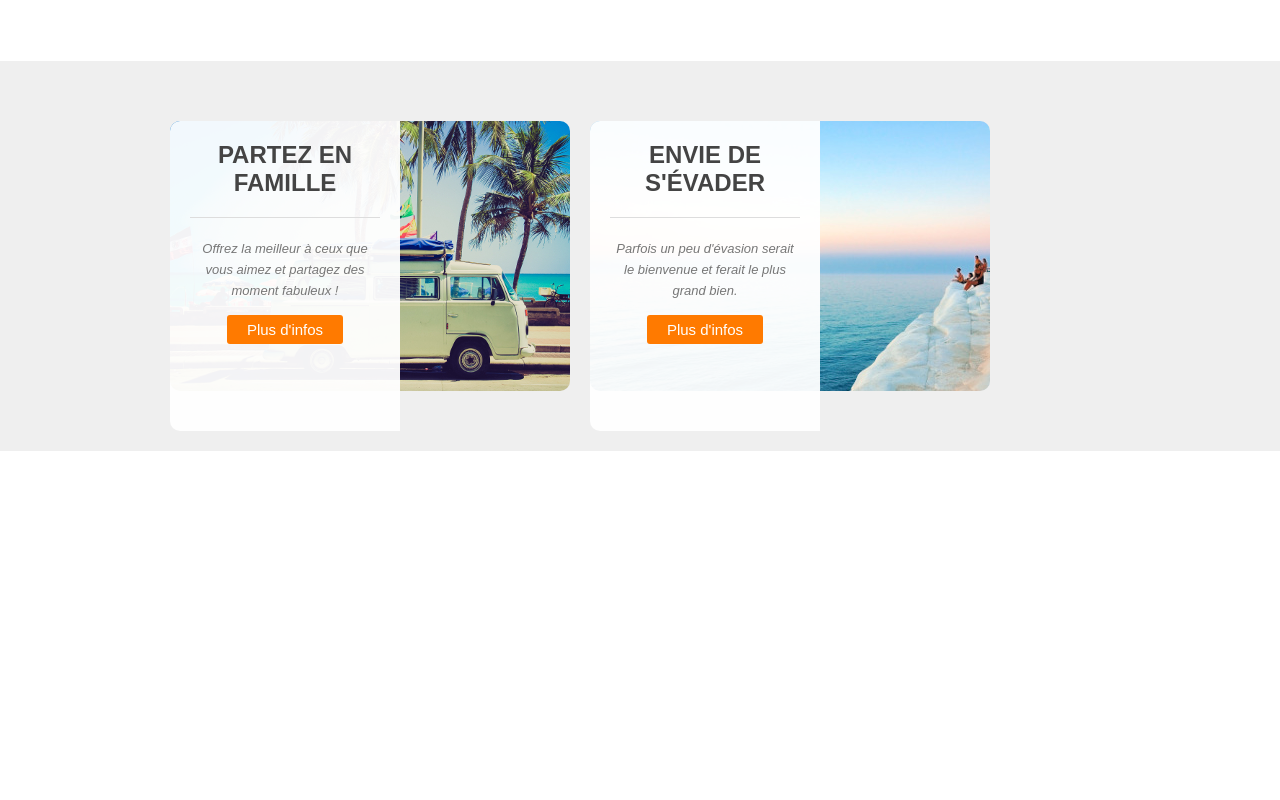
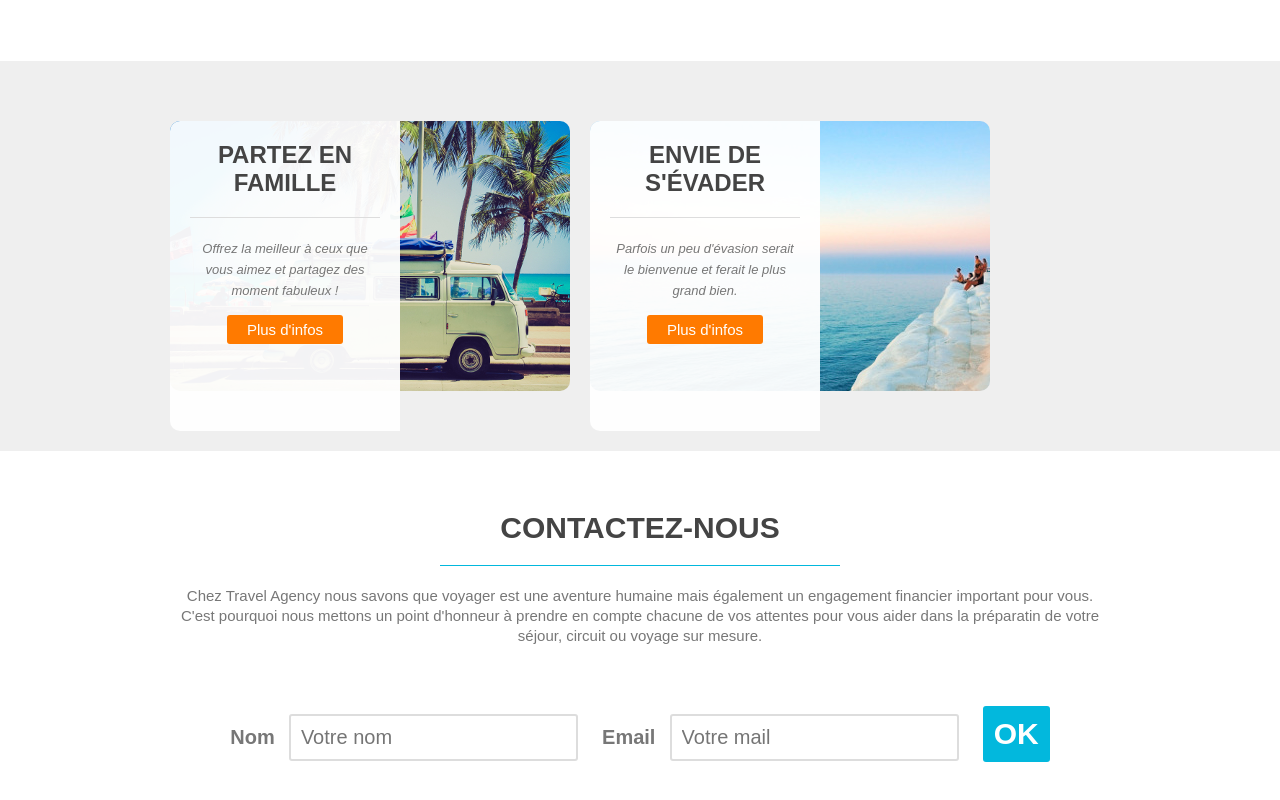
Before and after one commit to enzo34/ExempleSiteVitrine, a plain HTML site: page ExempleSiteVitrine/index.html in a window 1280 px wide. Shown: the part 1087-1887 px from the top of the page. Before the commit the page ends 1538 px from the top, so only its background shows below. Drawn offline with Linux system fonts and the light colour scheme.

Commit message:
Parte Contact

```diff
--- a/ExempleSiteVitrine/index.html
+++ b/ExempleSiteVitrine/index.html
@@ -71,7 +71,15 @@
 
         <section id="contact">
             <div class="wrapper">
-
+                <h3>Contactez-nous</h3>
+                <p>Chez Travel Agency nous savons que voyager est une aventure humaine mais également un engagement financier important pour vous. C'est pourquoi nous mettons un point d'honneur à prendre en compte chacune de vos attentes pour vous aider dans la préparatin de votre séjour, circuit ou voyage sur mesure.</p>
+                <form>
+                    <label for="name">Nom</label>
+                    <input type="text" id="name" placeholder="Votre nom">
+                    <label for="email">Email</label>
+                    <input type="text" id="email" placeholder="Votre mail">
+                    <input type="submit" value="OK" class="button-3">
+                </form>
             </div>
         </section>
 
--- a/ExempleSiteVitrine/style.css
+++ b/ExempleSiteVitrine/style.css
@@ -12,20 +12,25 @@ body {
     font-size: 15px;
 }
 
+h1, h2, h3,h4 {
+    color: #444;
+}
+
 h1 {
     font-family: 'Crete Round', serif;
     font-size: 45px;
-    color: #444;
 }
 
 h2 {
-    color: #444;
     font-size: 55px;
+}
+
+h3 {
+   font-size: 30px;
 }
 
 h4 {
     font-size: 24px;
-    color: #444;
 }
 
 p {
@@ -214,3 +219,55 @@ article h4 {
     color: #fff;
     background-color: #02b8dd ;
 }
+
+
+
+/* CONTACT */
+
+
+#contact {
+    padding: 60px 0px;
+    text-align: center;
+}
+
+#contact h3 {
+    text-transform: uppercase;
+    margin: 0 auto 20px ;
+    width: 400px;
+    border-bottom: 1px solid #02b8dd;
+    padding-bottom: 20px;
+}
+
+form {
+    margin: 60px 0 20px 0;
+}
+
+label {
+    font-weight: bold;
+    font-size: 20px;
+    margin-right: 10px;
+    color: #777;
+}
+
+input[type = "text"] {
+    padding: 10px;
+    font-size: 20px;
+    margin-right: 20px;
+    border: 2px solid #ddd;
+    border-radius: 3px;
+}
+
+.button-3 {
+    color: #fff;
+    font-size: 30px;
+    font-weight: bold;
+    padding: 11px;
+    background-color: #02b8dd;
+    border-style: none;
+    border-radius: 3px;
+}
+
+.button-3:hover {
+    color: #fff;
+    background-color: #444;
+}
```
